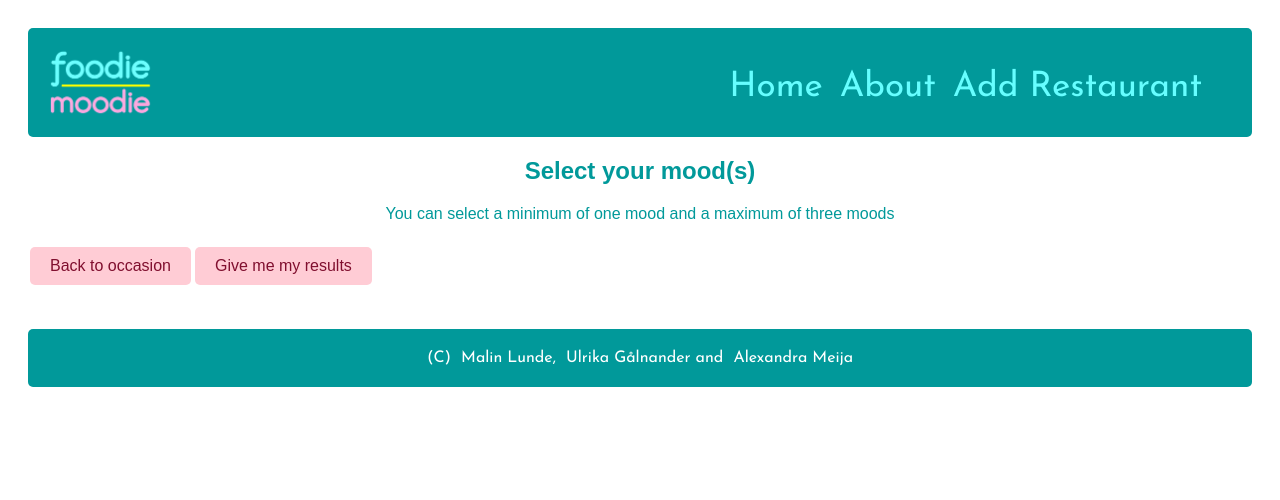
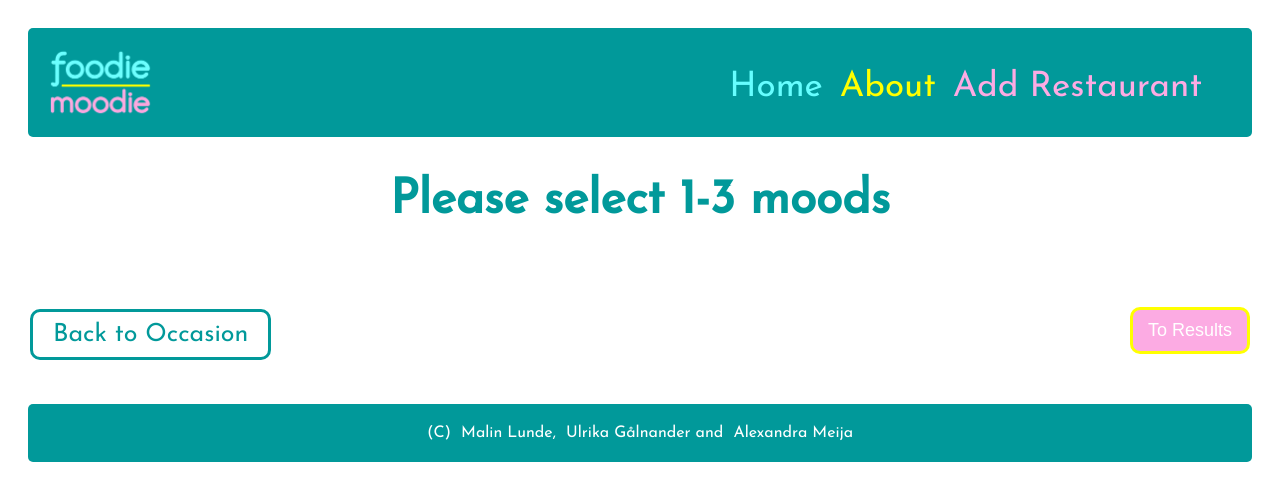
Before and after one commit to Technigo/final-boiler-plate-monorepo, a React (Vite) app in the folder frontend/: page /mood in a window 1280 px wide. Shown: the top 500 px of the page. Built offline with nearby package versions, Linux system fonts and the light colour scheme.

Commit message:
Continued design

```diff
--- a/frontend/src/components/mood.jsx
+++ b/frontend/src/components/mood.jsx
@@ -7,74 +7,249 @@ import { Link, useNavigate } from "react-router-dom";
 import { useLocation } from "react-router-dom";
 import { getCategoryRoute } from "./Home";
 
-// Styled components, change to fit our stylingschema
+const tablet = `(min-width: 640px)`;
+const desktop = `(min-width: 1007px)`;
+
 const PageContainer = styled.div`
   margin: 0 auto;
   padding: 20px;
-  background-color: white; // Your chosen color: ;
-  min-height: 100vh; // Full height of the viewport
+  background-color: white;
+  min-height: 100vh;
 `;
+
 const TitleContainer = styled.div`
-  text-align: center; /* Centers the title text */
-  margin-bottom: 20px; /* Adds some space between the title and the buttons */
+  text-align: center;
+  margin-bottom: 25px;
   color: #01999a;
-  font-family: Montserrat, sans-serif;
+  font-family: "JosefinSans";
+
+  @media ${tablet} {
+    text-align: center;
+    margin-bottom: 35px;
+    color: #01999a;
+    font-size: 32px;
+    font-family: "JosefinSans";
+  }
+
+  @media ${desktop} {
+    text-align: center;
+    margin-bottom: 35px;
+    color: #01999a;
+    font-size: 32px;
+    font-family: "JosefinSans";
+  }
 `;
 const MoodSelectorContainer = styled.div`
-  display: flex; /* Enables Flexbox */
-  flex-wrap: wrap; /* Allows items to wrap to the next line */
-  justify-content: space-around; /* Distributes space around items */
-  align-items: flex-start; /* Aligns items to the start */
-  gap: 10px; /* Adds a gap between buttons */
-  width: 100%; /* Ensures the container takes full width */
-  max-width: 1200px; /* Sets a max-width for the container */
-  margin: 0 auto; /* Centers the container in the parent */
+  display: flex;
+  flex-wrap: wrap;
+  justify-content: center;
+  align-items: flex-start;
+  gap: 5px;
+  width: 100%;
+  max-width: 1200px;
+  margin-bottom: 15px;
+
+  @media ${tablet} {
+    display: flex;
+    flex-wrap: wrap;
+    justify-content: center;
+    align-items: flex-start;
+    gap: 5px;
+    width: 100%;
+    max-width: 1200px;
+    margin-bottom: 35px;
+  }
+
+  @media ${desktop} {
+    display: flex;
+    flex-wrap: wrap;
+    justify-content: center;
+    align-items: flex-start;
+    gap: 5px;
+    width: 100%;
+    max-width: 1200px;
+    margin-bottom: 40px;
+  }
 `;
 
 const MoodButton = styled.button`
-  background-color: #ffccd5;
-  color: #800f2f;
-  padding: 10px 20px; /* Some padding */
-  border: none; /* No border */
-  border-radius: 5px; /* Rounded corners */
-  cursor: pointer; /* Pointer/hand icon */
-  text-align: center; /* Center the text */
-  text-decoration: none; /* No underline */
-  display: inline-block; /* Inline block element */
-  font-size: 16px; /* Font size */
-  margin: 4px 2px; /* Margin around the button */
-  transition-duration: 0.4s; /* Transition for hover effect */
-  background-color: ${(props) => (props.selected ? "#FF8FA3" : "#FFCCD5")};
+  color: white;
+  border: solid white;
+  padding: 10px 10px;
+  border: none;
+  border-radius: 5px;
+  cursor: pointer;
+  text-align: center;
+  text-decoration: none;
+  display: inline-block;
+  font-size: 16px;
+  margin: 4px 4px;
+  transition-duration: 0.2s;
+  background-color: ${(props) => (props.selected ? "#01999A" : "#FCABE3")};
 
   &:hover {
-    background-color: #ff8fa3;
-    color: #590d22;
+    background-color: white;
+    color: #01999a;
+    /* border: solid #01999a; */
   }
 
   &:active {
     transform: translateY(1px);
   }
+
+  @media ${tablet} {
+    color: white;
+    border: solid white;
+    padding: 10px 10px;
+    border: none;
+    border-radius: 5px;
+    cursor: pointer;
+    text-align: center;
+    text-decoration: none;
+    display: inline-block;
+    font-size: 25px;
+    margin: 4px 4px;
+    transition-duration: 0.2s;
+    background-color: ${(props) => (props.selected ? "#01999A" : "#FCABE3")};
+
+    &:hover {
+      background-color: white;
+      color: #01999a;
+      /* border: solid #01999a; */
+      /* font-size: 25px; */
+    }
+
+    &:active {
+      transform: translateY(1px);
+    }
+  }
+  @media ${desktop} {
+    color: white;
+    border: solid white;
+    padding: 10px 10px;
+    border: none;
+    border-radius: 5px;
+    cursor: pointer;
+    text-align: center;
+    text-decoration: none;
+    display: inline-block;
+    font-size: 30px;
+    margin: 4px 4px;
+    transition-duration: 0.2s;
+    background-color: ${(props) => (props.selected ? "#01999A" : "#FCABE3")};
+
+    &:hover {
+      background-color: white;
+      color: #01999a;
+      /* border: solid #01999a; */
+      /* font-size: 32px; */
+    }
+
+    &:active {
+      transform: translateY(1px);
+    }
+  }
+`;
+
+const BackButton = styled.button`
+  background-color: white;
+  color: #01999a;
+  border: solid #01999a;
+  padding: 5px 10px;
+  border-radius: 10px;
+  cursor: pointer;
+  text-align: center;
+  text-decoration: none;
+  display: inline-block;
+  flex-direction: column;
+  font-size: 16px;
+  font-family: "JosefinSans";
+  margin: 6px 2px;
+  transition-duration: 0.4s;
+
+  &:hover {
+    background-color: white;
+    border: solid #fcabe3;
+  }
+
+  &:active {
+    transform: translateY(1px);
+  }
+
+  @media ${tablet} {
+    background-color: white;
+    color: #01999a;
+    border: solid #01999a;
+    padding: 10px 20px;
+    border-radius: 10px;
+    cursor: pointer;
+    text-align: center;
+    text-decoration: none;
+    display: inline-block;
+    flex-direction: column;
+    font-size: 25px;
+    font-family: "JosefinSans";
+    margin: 4px 2px;
+    transition-duration: 0.4s;
+
+    &:hover {
+      background-color: white;
+      border: solid #fcabe3;
+      font-size: 25px;
+    }
+
+    &:active {
+      transform: translateY(1px);
+    }
+  }
+
+  @media ${desktop} {
+    background-color: white;
+    color: #01999a;
+    border: solid #01999a;
+    padding: 10px 20px;
+    border-radius: 10px;
+    cursor: pointer;
+    text-align: center;
+    text-decoration: none;
+    display: inline-block;
+    flex-direction: column;
+    font-size: 25px;
+    font-family: "JosefinSans";
+    margin: 4px 2px;
+    transition-duration: 0.4s;
+
+    &:hover {
+      background-color: white;
+      border: solid #fcabe3;
+      font-size: 25px;
+    }
+
+    &:active {
+      transform: translateY(1px);
+    }
+  }
 `;
 
 const ResultsButton = styled.button`
-  background-color: #ffccd5;
-  color: #800f2f;
-  padding: 10px 20px; /* Some padding */
-  border: none; /* No border */
-  border-radius: 5px; /* Rounded corners */
-  cursor: pointer; /* Pointer/hand icon */
-  text-align: center; /* Center the text */
-  text-decoration: none; /* No underline */
-  display: inline-block; /* Inline block element */
-  font-size: 16px; /* Font size */
-  margin: 4px 2px; /* Margin around the button */
-  transition-duration: 0.4s; /* Transition for hover effect */
-  background-color: ${(props) =>
-    props.$clicked ? "#SomeColorForClickedState" : "#FFCCD5"};
+  background-color: #fcabe3;
+  color: white;
+  border: solid yellow;
+  padding: 10px 15px;
+  border-radius: 10px;
+  cursor: pointer;
+  text-align: center;
+  text-decoration: none;
+  display: inline-block;
+  font-size: 18px;
+  margin: 2px 2px;
+  transition-duration: 0.4s;
 
   &:hover {
-    background-color: #ff8fa3;
-    color: #590d22;
+    background-color: white;
+    color: yellow;
+    border: solid #fcabe3;
+    font-size: 20px;
   }
 
   &:active {
@@ -118,11 +293,9 @@ const MoodSelector = () => {
   const location = useLocation();
   const navigate = useNavigate();
 
-  //Function to handle the back button click
   const handleBackButtonClick = () => {
     const { state } = location;
     const { occasionRoute } = state || {};
-
 
     // Navigate back to the relevant occasion-page using the occasionRoute
     navigate(occasionRoute || "/");
@@ -132,8 +305,7 @@ const MoodSelector = () => {
     <PageContainer>
       <Navbar />
       <TitleContainer>
-        <h2>Select your mood(s)</h2>
-        <p>You can select a minimum of one mood and a maximum of three moods</p>
+        <h2>Please select 1-3 moods</h2>
       </TitleContainer>
       <MoodSelectorContainer>
         {moods.map((mood) => (
@@ -146,20 +318,21 @@ const MoodSelector = () => {
           </MoodButton>
         ))}
       </MoodSelectorContainer>
-      <Link to={occasionRoute || "/"}>
-        <MoodButton onClick={handleBackButtonClick}>
-          Back to occasion
-        </MoodButton>
-      </Link>
+
+      <div style={{ display: "flex", justifyContent: "space-between" }}>
+        <BackButton onClick={handleBackButtonClick}>
+          Back to Occasion
+        </BackButton>
+
         <Link to="/result">
           <ResultsButton
             onClick={handleResultsButtonClick}
             $clicked={resultsButtonClicked}
           >
-          Give me my results
+            To Results
           </ResultsButton>
         </Link>
-
+      </div>
       <Footer />
     </PageContainer>
   );
--- a/frontend/src/components/navbar.jsx
+++ b/frontend/src/components/navbar.jsx
@@ -28,6 +28,7 @@ const NavbarContainer = styled.nav`
   display: flex;
   justify-content: flex-start;
   padding: 10px 5px 0.1px 5px;
+
   @media ${tablet} {
     display: flex;
     justify-content: space-between;
@@ -100,6 +101,14 @@ const NavbarLink = styled(Link)`
   }
 `;
 
+const AboutLink = styled(NavbarLink)`
+  color: yellow;
+`;
+
+const RestaurantLink = styled(NavbarLink)`
+  color: #fcabe3;
+`;
+
 const Navbar = () => {
   return (
     <NavbarContainer>
@@ -111,10 +120,10 @@ const Navbar = () => {
           <NavbarLink to="/">Home</NavbarLink>
         </NavItem>
         <NavItem>
-          <NavbarLink to="/about">About</NavbarLink>
+          <AboutLink to="/about">About</AboutLink>
         </NavItem>
         <NavItem>
-          <NavbarLink to="/addrestaurant">Add Restaurant</NavbarLink>
+          <RestaurantLink to="/addrestaurant">Add Restaurant</RestaurantLink>
         </NavItem>
       </NavbarNav>
     </NavbarContainer>
```
Lines whose indentation alone changed are shown as unchanged.
